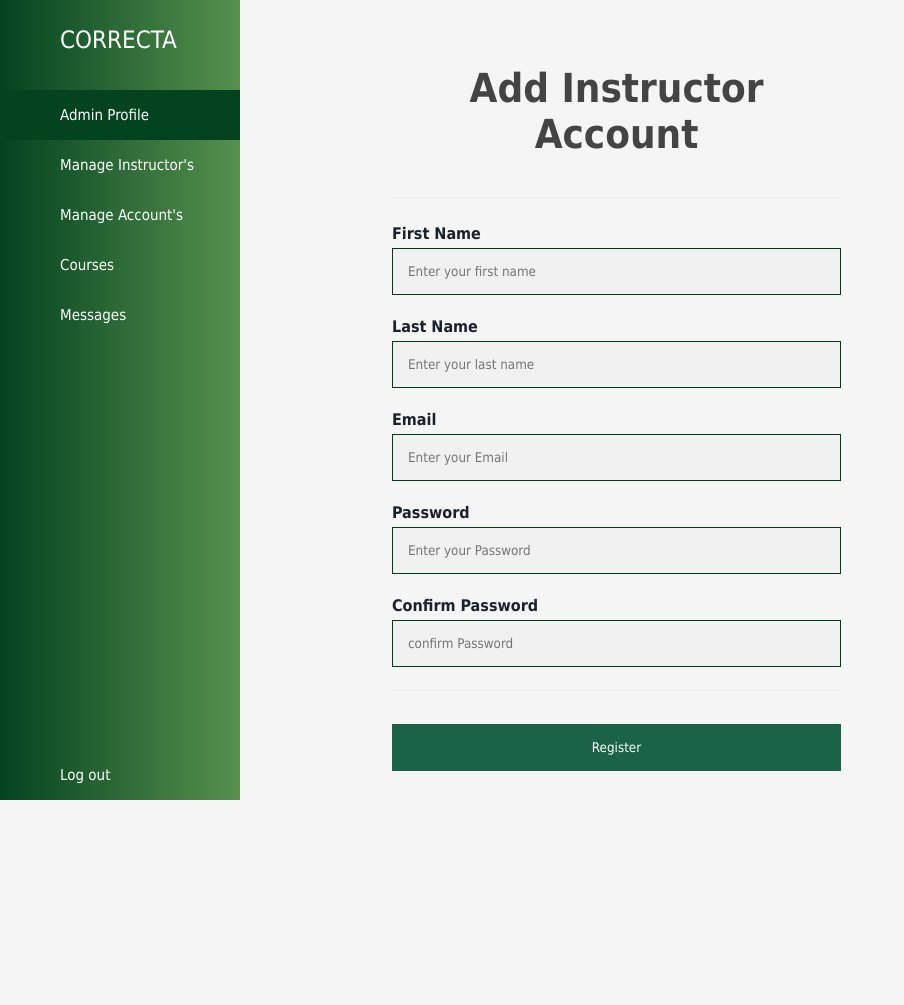
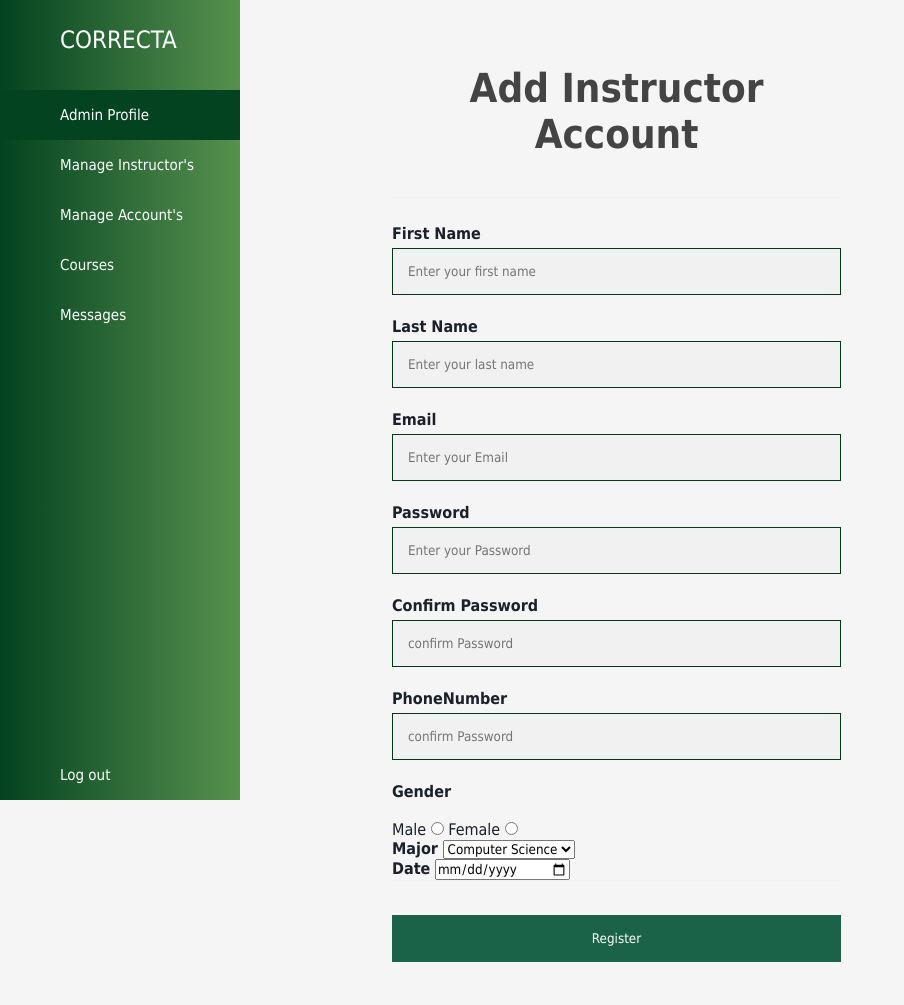
Before and after one commit to Philip-G-Hanna/Autocorrection-Flask, a Flask app: page /addinstructor in a window 1280 px wide. Shown: the whole page, without its empty margins (0-904 px from the left). Before the commit the page ends 800 px from the top, so only its background shows below. Run offline with Flask 2, Linux system fonts and the light colour scheme.

Commit message:
add instructor

```diff
--- a/app.py
+++ b/app.py
@@ -1,4 +1,3 @@
-
 from flask import Flask
 from flask import  redirect, render_template, request, url_for
 from flask import session
@@ -13,11 +12,8 @@ app.secret_key = os.urandom(24)
 def signin():
     return userController.signin()
 
-from flask import Flask, redirect, render_template, request, url_for
-from flask import session
-import os
+
 from models.user import User
-from controllers.userController import UserController
 userController = UserController()
 user = User()
 
--- a/controllers/userController.py
+++ b/controllers/userController.py
@@ -126,4 +126,40 @@ class UserController:
         return render_template('adminuser.html',result6= result6,length=len(result6))
 
     def addinstructor(self):
+        msg = []
+        if request.method == "POST":
+            self.__user.Add_Instructor(request.form['name'], request.form['lname'], request.form['email'], request.form['psw'], request.form['gender'], request.form['phone'], request.form['major'],request.form['age'])
         return render_template('addinstructor.html')
+            #self.__user.addUser(request.form['fname'], request.form['lname'], request.form['email'], request.form['phone'], request.form['password'], request.form['age'],request.form['gender'])
+            #self.__user.addUser("mohamed")
+            # account = self.__user.exist_account(request.form['email'])
+            # if account:
+            #     msg.append('Account already exists!')
+
+            # if not re.match(r'[^@]+@[^@]+\.[^@]+', request.form['email']):
+            #     msg.append('Invalid email address!')
+
+            # if not request.form['fname'].isalpha():
+            #     msg.append('First name must contain be characters only!')
+
+            # if not request.form['lname'].isalpha():
+            #     msg.append('Last name must contain be characters only!')
+
+            # if not request.form['phone'].isnumeric():
+            #     msg.append('Phone number must be numbers only!')
+
+            # if not re.match(r'[A-Za-z0-9]+', request.form['password']):
+            #     msg.append('Password must contain only characters and numbers!')
+
+            # if len(request.form['password']) < 6 :
+            #     msg.append('Password must be at least 6 characters!')
+
+            # if request.form['password'] != request.form['rpassword']:
+            #     msg.append('Password not match')
+
+            # if len(msg) > 0:
+            #     return render_template("signup.html", errormsg=msg)
+
+            # if len(msg) == 0:
+            #     # Account doesnt exists and the form data is valid, now insert new account into accounts table
+                #return redirect(url_for("index", utype=self.__user.getType()))
--- a/templates/addinstructor.html
+++ b/templates/addinstructor.html
@@ -5,7 +5,7 @@
     <link rel="stylesheet" href="../static/css/admin.css">
     <link rel="stylesheet" href="../static/css/instructor_registration.css">
 </head>
-<form action="action_page.php">
+<form method="post">
     <div class="container">
         <h1>Add Instructor Account</h1>
         <hr>
@@ -23,6 +23,26 @@
 
         <label for="psw-repeat"><b>Confirm Password</b></label>
         <input type="password" placeholder="confirm Password" name="psw-repeat" id="psw-repeat" required>
+
+        <label for="psw-repeat"><b>PhoneNumber</b></label>
+        <input type="password" placeholder="confirm Password" name="phone" id="psw-repeat" required>
+
+        <label for="psw-repeat"><b>Gender</b></label><br><br> Male
+
+        <input type="radio" name="gender" value="Male" id="psw-repeat" required> Female
+        <input type="radio" name="gender" value="FeMale" id="psw-repeat" required>
+        <br>
+        <label for="psw-repeat"><b>Major</b></label>
+        <select name="major">
+        <option value="Computer Science">Computer Science</option>
+        <option value="Business">Business</option>
+        <option value="Alsun">Alsun</option>
+        </select>
+        <br>
+        <label for="psw-repeat"><b>Date</b></label>
+        <input style="width:30%;" class="styles" type="date" name="age"><br>
+
+
         <hr>
         <button type="submit" class="registerbtn">Register</button>
     </div>
```
Also changed, not shown: models/user.py (+16 -0 lines).
